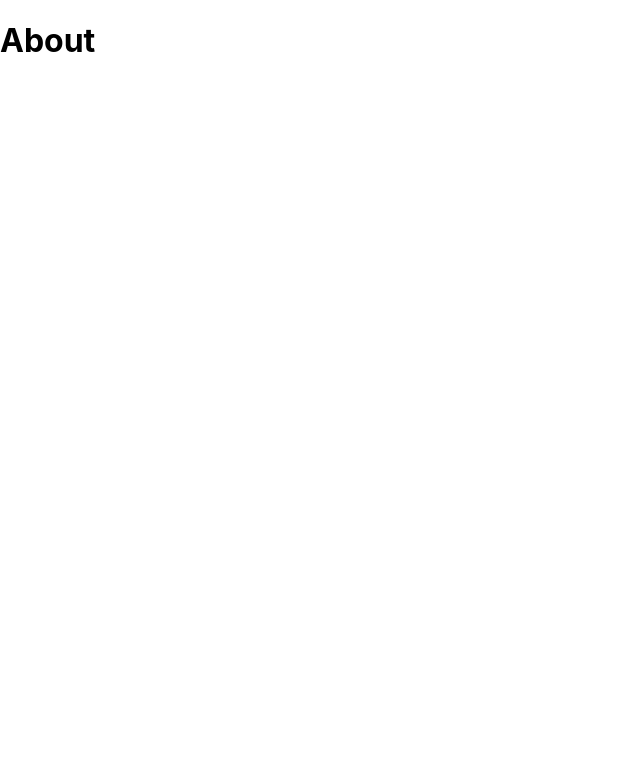
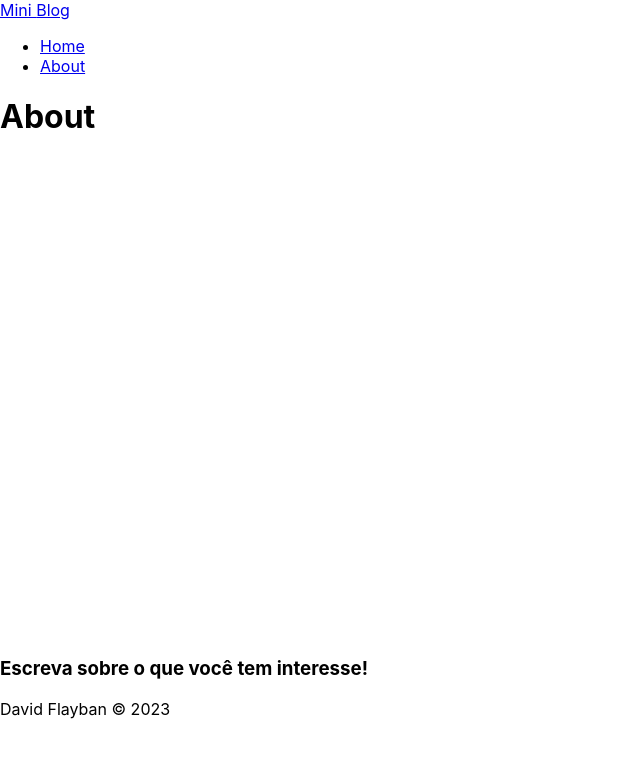
Before and after one commit to Flayban/miniBlog, a React (Create React App) app: page /About in a window 1280 px wide. Shown: the top 758 px of the page, without its empty margins (0-640 px from the left). Built offline with nearby package versions, Linux system fonts and the light colour scheme.

Commit message:
Add componentes de navbar e footer

```diff
--- a/src/App.js
+++ b/src/App.js
@@ -5,16 +5,22 @@
 import Home from "./pages/Home/Home"
 import About from "./pages/About/About"
 
+//Components
+import Navbar from "./components/Navbar"
+import Footer from "./components/Footer"
+
 function App() {
   return (
     <div className="Mini Blog">
       <BrowserRouter>
+        <Navbar />
         <div className="container">
           <Routes>
             <Route path='/' element={<Home/>} />
             <Route path ='/About' element={<About/>}/>
           </Routes>
         </div>
+        <Footer />
       </BrowserRouter>
     </div>
   );
--- /dev/null
+++ b/src/components/Footer.js
@@ -0,0 +1,13 @@
+import React from 'react'
+import style from "./Footer.module.css"
+
+const Footer = () => {
+  return (
+    <footer>
+      <h3>Escreva sobre o que você tem interesse!</h3>
+      <p>David Flayban &copy; 2023</p>
+    </footer>
+  )
+}
+
+export default Footer
--- /dev/null
+++ b/src/components/Navbar.js
@@ -0,0 +1,22 @@
+import { NavLink } from "react-router-dom"
+import style from "./Navbar.module.css"
+
+const Navbar = () => {
+  return (
+    <nav>
+        <NavLink to ="/">
+            Mini <span>Blog</span>
+        </NavLink>
+        <ul>
+            <li>
+                <NavLink to ="/"> Home </NavLink>
+            </li>
+            <li>
+                <NavLink to ="/About"> About </NavLink>
+            </li>
+        </ul>
+    </nav>
+  )
+}
+
+export default Navbar
```
Also changed, not shown: src/components/Footer.module.css (added), src/components/Navbar.module.css (added).
